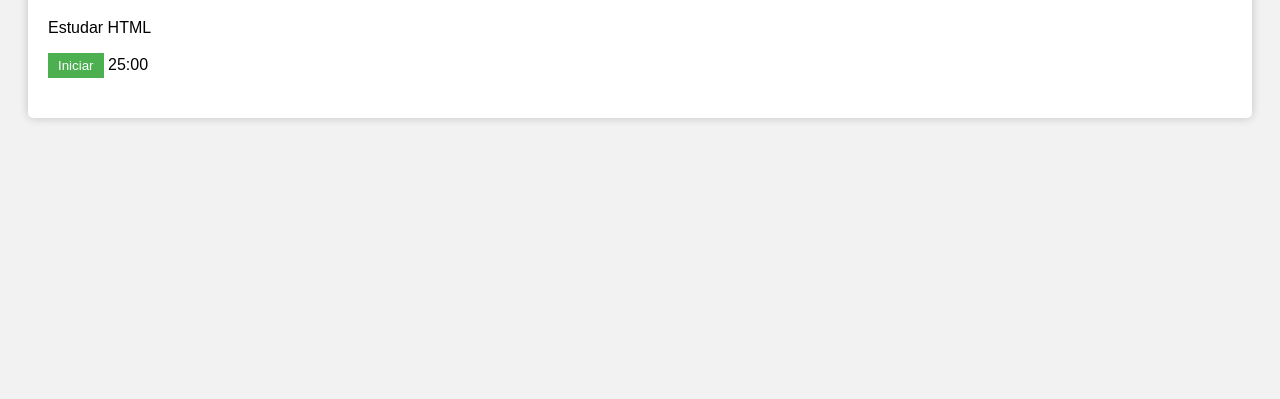
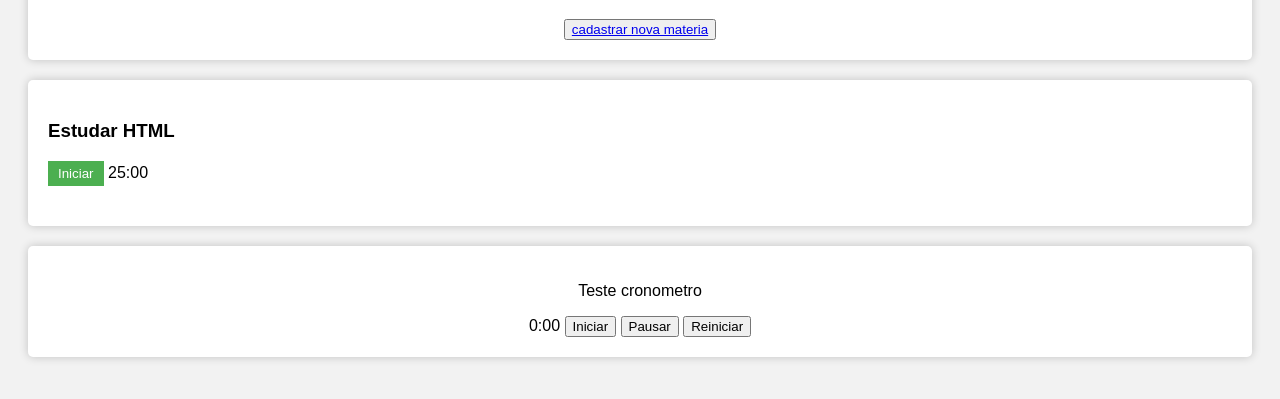
Before and after one commit to salohcin-menewitz/Prototipo-agenda, a plain HTML site: page Webbasic2023 - Nichols/agenda.html in a window 1280 px wide. Shown: the part 101-500 px from the top of the page. Drawn offline with Linux system fonts and the light colour scheme.

Commit message:
Add files via upload

```diff
--- a/Webbasic2023 - Nichols/agenda.html
+++ b/Webbasic2023 - Nichols/agenda.html
@@ -7,15 +7,29 @@
 <body>
     <div class="container">
         <h1>Agenda de Estudo</h1>
+        <button><a href="cadastroMateria.html">cadastrar nova materia</a></button>
+    </div>
+        <div class="container">
         <div class="agenda">
             <div class="tarefa">
-                <p>Estudar HTML</p>
+                <h3>Estudar HTML</h3>
                 <button class="start-btn" onclick="startTimer(25)">Iniciar</button>
                 <span id="timer">25:00</span>
             </div>
             <!-- Adicione mais tarefas aqui -->
+
         </div>
     </div>
-    <script src="agenda.js"></script>
+    <div class="container">
+
+        <div>
+            <p>Teste cronometro</p>
+            <span id="cronometro">0:00</span>
+            <button id="iniciar">Iniciar</button>
+            <button id="pausar">Pausar</button>
+            <button id="reiniciar">Reiniciar</button>
+        </div>
+    </div>
+  <script src="agenda.js"></script>
 </body>
 </html>
```
Also changed, not shown: Webbasic2023 - Nichols/cadastroMateria.html (added, +14 -0 lines).
